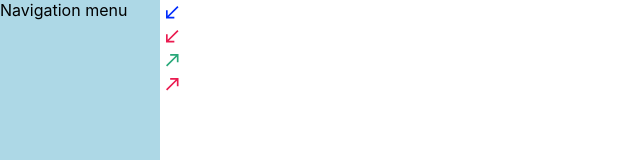
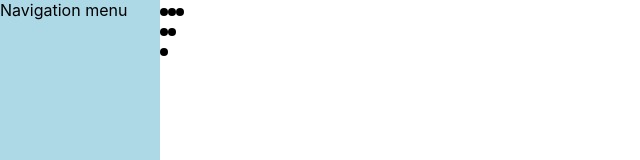
Before and after one commit to Ankook/skilla-calls, a React (Create React App) app in the folder my-app/: page / in a window 1280 px wide. Shown: the top 160 px of the page, without its empty margins (0-640 px from the left). Built offline with nearby package versions, Linux system fonts and the light colour scheme.

Commit message:
working on EvaluationDots

```diff
--- /dev/null
+++ b/my-app/src/components/Ui-Kit/EvaluationDots/EvaluationDots.module.scss
@@ -0,0 +1 @@
+@import "src/styles/main";
--- /dev/null
+++ b/my-app/src/components/Ui-Kit/EvaluationDots/EvaluationDots.tsx
@@ -0,0 +1,28 @@
+import React from 'react';
+import { ReactComponent as Ellipse } from "../../../assets/Ui-Kit/EvaluationDots/Ellipse.svg";
+import styles from "./EvaluationDots.module.scss";
+
+export interface IEvaluationDots {
+  evaluationStatus: "excellent" | "good" | "bad"
+};
+
+const EvaluationDots: React.FC<IEvaluationDots> = ({ evaluationStatus }) => {
+  return (
+      <div className={styles.typeOfCall}>
+        {evaluationStatus === "excellent"
+        ? <>
+          <Ellipse />
+          <Ellipse />
+          <Ellipse />
+          </>
+        : evaluationStatus === "good"
+        ? <>
+            <Ellipse />
+            <Ellipse />
+          </>
+        : <Ellipse />
+          }
+      </div>
+      )
+}
+export {EvaluationDots}
--- /dev/null
+++ b/my-app/src/components/Ui-Kit/EvaluationDots/index.ts
@@ -0,0 +1 @@
+export * from './EvaluationDots';
--- a/my-app/src/components/callsPage/CallsPage.tsx
+++ b/my-app/src/components/callsPage/CallsPage.tsx
@@ -1,18 +1,15 @@
-import React from 'react'; // we need this to make JSX compile
-import { TypeOfCall } from '../Ui-Kit/TypeOfCall/TypeOfCall';
-
+import React from 'react';
+import { EvaluationDots } from '../Ui-Kit/EvaluationDots';
 
 export interface CallsPagePropsType {
-  name?: string
 }
 
 const CallsPage: React.FC<CallsPagePropsType> = () => {
   return (
     <div>
-      <TypeOfCall isIncoming={true} isPerfect={true} />
-      <TypeOfCall isIncoming={true} isPerfect={false} />
-      <TypeOfCall isIncoming={false} isPerfect={true} />
-      <TypeOfCall isIncoming={false} isPerfect={false}/>
+      <EvaluationDots evaluationStatus='excellent' />
+      <EvaluationDots evaluationStatus='good' />
+      <EvaluationDots evaluationStatus='bad'/>
     </div>
   )
 }
```
Also changed, not shown: my-app/src/assets/Ui-Kit/EvaluationDots/Ellipse.svg (added), my-app/src/components/Ui-Kit/TypeOfCall/TypeOfCall.tsx (line endings or trailing spaces).
